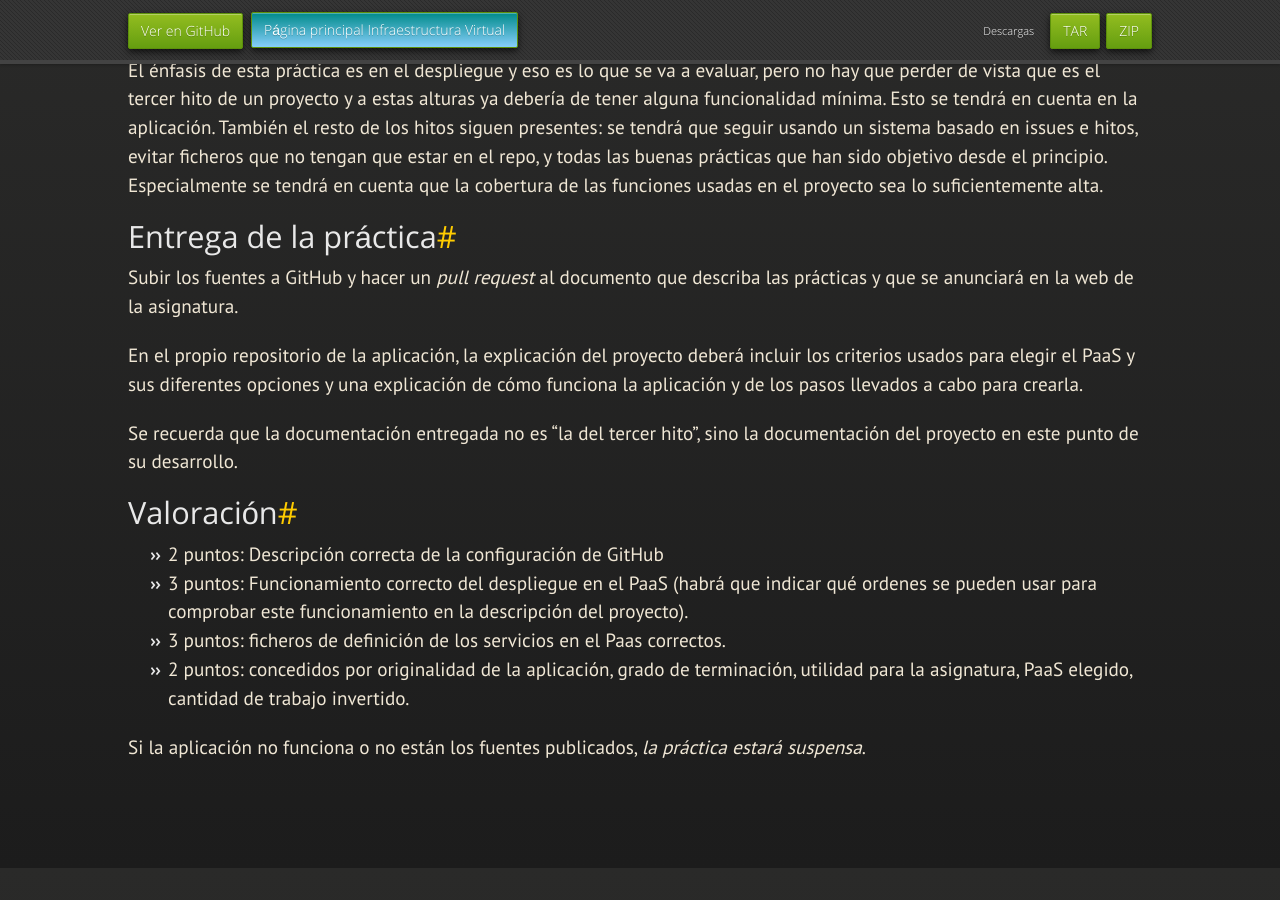
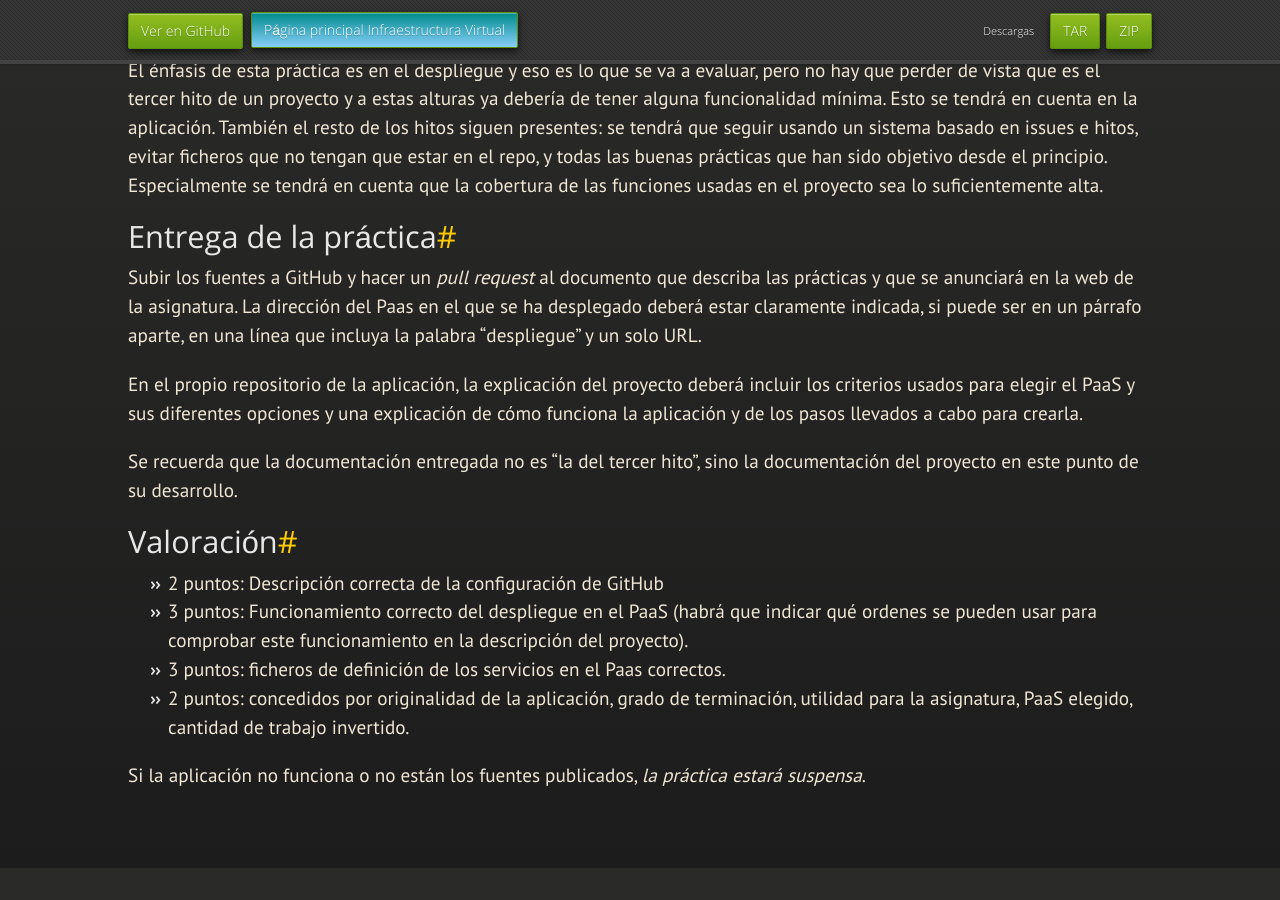
Before and after one commit to JJ/IV, a Jekyll site: the page built from documentos/proyecto/3.PaaS.md, in a window 1280 px wide and 900 px high, scrolled down 1832 px. Built offline with Jekyll 4.4.1, drawn with Linux system fonts in a browser that asks for light colours; nearby versions of some CDN libraries; some web fonts are replaced; our own code applies the rules of GitHub Pages for plain Markdown files; before the commit the page ends 2703 px from its top, so only the background shows below that.

Commit message:
Sync documentos/proyecto/3.PaaS.md de master a gh-pages

```diff
--- a/documentos/proyecto/3.PaaS.md
+++ b/documentos/proyecto/3.PaaS.md
@@ -105,7 +105,7 @@ Entrega de la práctica
 
 Subir los fuentes a GitHub y hacer un *pull request* al documento que
 describa las prácticas y que se anunciará en la web de la
-asignatura.
+asignatura. La dirección del Paas en el que se ha desplegado deberá estar claramente indicada, si puede ser en un párrafo aparte, en una línea que incluya la palabra "despliegue" y un solo URL.
 
 En el propio repositorio de la aplicación, la explicación del proyecto
 deberá incluir los criterios usados para elegir el PaaS y sus diferentes opciones y una explicación de cómo
```
